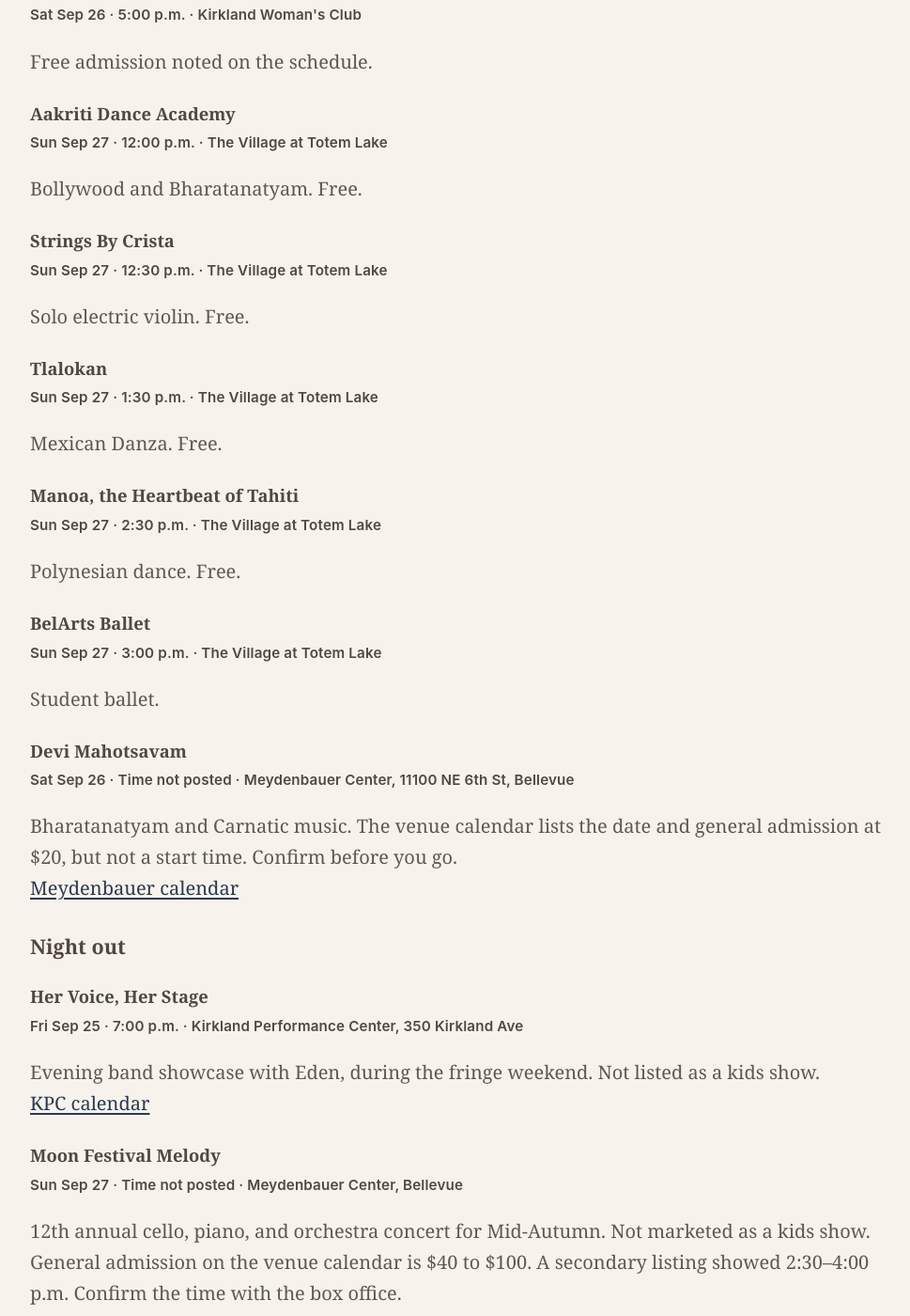
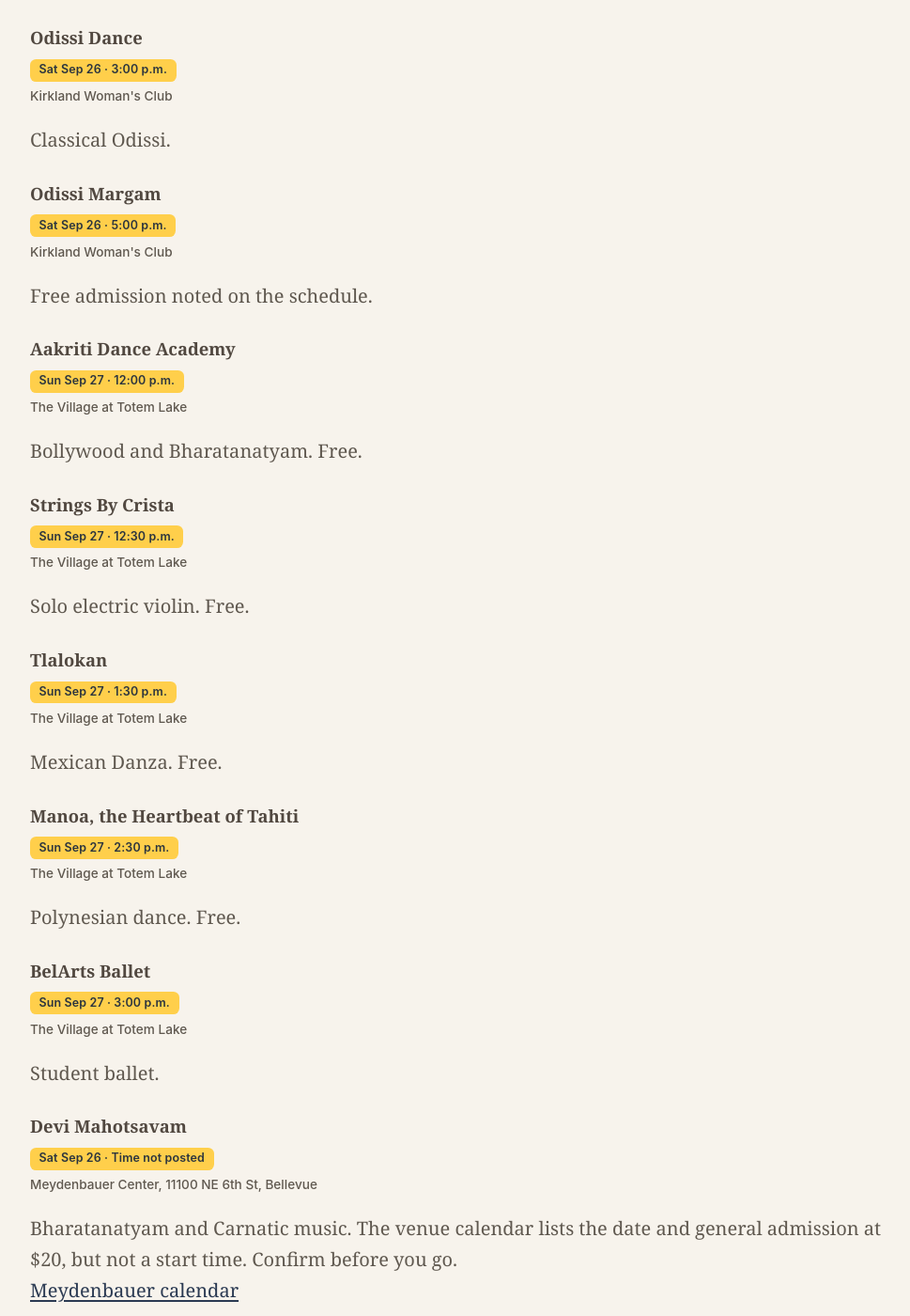
Before and after one commit to madskristensen/afterpickup, a Jekyll site: the page built from _redmond/2026-w39.md, in a window 1280 px wide and 1400 px high, scrolled down 5001 px. Shown: the whole window at 94% size, without its empty margins (148-1117 px from the left). Built offline with Jekyll 4.4.1, drawn with Linux system fonts in a browser that asks for light colours; some of the changed text lies outside the part shown.

Commit message:
Separate event dates from headlines on the Redmond weeks.
Each item is now a title, a small date and time callout, then the place, the blurb, and the source link.

Co-authored-by: Mads Kristensen <madskristensen@users.noreply.github.com>

```diff
--- a/_redmond/2026-w39.md
+++ b/_redmond/2026-w39.md
@@ -21,7 +21,8 @@ A Saturday packed with teens, BBQ, crafts, market finds, and a free evening conc
 ## For teens
 
 ### Teen Back to School Bash
-<p class="redmond-event-meta">Sat Sep 26 · 12:00–3:00 p.m. · Redmond Community Center at Marymoor Village, 6505 176th Ave NE</p>
+<p class="redmond-event-when">Sat Sep 26 · 12:00–3:00 p.m.</p>
+<p class="redmond-event-place">Redmond Community Center at Marymoor Village, 6505 176th Ave NE</p>
 
 {% include redmond/event-photo.html
    src="/assets/images/redmond/w40-teen-lounge.webp"
@@ -35,7 +36,8 @@ City-listed community event for teens.
 ## Parks, market & BBQ
 
 ### Redmond Saturday Market
-<p class="redmond-event-meta">Sat Sep 26 · 9:00 a.m.–2:00 p.m. · 9900 Willows Rd NE</p>
+<p class="redmond-event-when">Sat Sep 26 · 9:00 a.m.–2:00 p.m.</p>
+<p class="redmond-event-place">9900 Willows Rd NE</p>
 
 {% include redmond/event-photo.html
    src="/assets/images/redmond/saturday-market.webp"
@@ -47,7 +49,8 @@ Open through Oct 31.
 [redmondsaturdaymarket.org](http://www.redmondsaturdaymarket.org/)
 
 ### Smoke on the Sound
-<p class="redmond-event-meta">Sat Sep 26 · 11:00 a.m.–4:00 p.m. · Marymoor Park, 6046 W Lake Sammamish Pkwy NE</p>
+<p class="redmond-event-when">Sat Sep 26 · 11:00 a.m.–4:00 p.m.</p>
+<p class="redmond-event-place">Marymoor Park, 6046 W Lake Sammamish Pkwy NE</p>
 
 Public day; competition also Sun Sep 27. Inaugural KCBS BBQ competition. OneRedmond and the organizer list free public attendance Saturday with tasting, music, and a beer garden vibe. Family note: beer garden on site.
 [OneRedmond](https://engage.oneredmond.org/events/smoke-on-the-sound) · [smokeonthesound.com](https://www.smokeonthesound.com/)
@@ -55,7 +58,8 @@ Public day; competition also Sun Sep 27. Inaugural KCBS BBQ competition. OneRedm
 ## For kids
 
 ### Arts in the Park
-<p class="redmond-event-meta">Sat Sep 26 · 4:00–8:00 p.m. · Downtown Park, 16101 Redmond Way</p>
+<p class="redmond-event-when">Sat Sep 26 · 4:00–8:00 p.m.</p>
+<p class="redmond-event-place">Downtown Park, 16101 Redmond Way</p>
 
 {% include redmond/event-photo.html
    src="/assets/images/redmond/w38-downtown-park.webp"
@@ -67,7 +71,8 @@ Free. Redmond Academy of Theatre Arts, Seattle Community Theater, Faizi Piano Ac
 [OneRedmond](https://engage.oneredmond.org/events/arts-in-the-park) · [Eventbrite](https://www.eventbrite.com/e/arts-in-the-park-redmond-tickets-1996026726671)
 
 ### Umbrella Fringe Festival
-<p class="redmond-event-meta">Fri–Sun Sep 25–27 · Kirkland Arts Center and partner sites</p>
+<p class="redmond-event-when">Fri–Sun Sep 25–27</p>
+<p class="redmond-event-place">Kirkland Arts Center and partner sites</p>
 
 {% include redmond/event-photo.html
    src="/assets/images/redmond/umbrella-fringe.webp"
@@ -79,52 +84,62 @@ Many short free shows around Kirkland. Some bills are adult or experimental. The
 [Festival schedule](https://kirklandartscenter.org/kirkland-fringe-festival/)
 
 ### Step. Feel. Tell.
-<p class="redmond-event-meta">Sat Sep 26 · 12:00 p.m. · Kirkland Woman's Club</p>
+<p class="redmond-event-when">Sat Sep 26 · 12:00 p.m.</p>
+<p class="redmond-event-place">Kirkland Woman's Club</p>
 
 Kuchipudi, classical Indian dance and storytelling.
 
 ### Potluck of Improv Fun
-<p class="redmond-event-meta">Sat Sep 26 · 1:00 p.m. · Kirkland Woman's Club</p>
+<p class="redmond-event-when">Sat Sep 26 · 1:00 p.m.</p>
+<p class="redmond-event-place">Kirkland Woman's Club</p>
 
 Short-form improv. The schedule calls it fast, fun, and family friendly.
 
 ### Odissi Dance
-<p class="redmond-event-meta">Sat Sep 26 · 3:00 p.m. · Kirkland Woman's Club</p>
+<p class="redmond-event-when">Sat Sep 26 · 3:00 p.m.</p>
+<p class="redmond-event-place">Kirkland Woman's Club</p>
 
 Classical Odissi.
 
 ### Odissi Margam
-<p class="redmond-event-meta">Sat Sep 26 · 5:00 p.m. · Kirkland Woman's Club</p>
+<p class="redmond-event-when">Sat Sep 26 · 5:00 p.m.</p>
+<p class="redmond-event-place">Kirkland Woman's Club</p>
 
 Free admission noted on the schedule.
 
 ### Aakriti Dance Academy
-<p class="redmond-event-meta">Sun Sep 27 · 12:00 p.m. · The Village at Totem Lake</p>
+<p class="redmond-event-when">Sun Sep 27 · 12:00 p.m.</p>
+<p class="redmond-event-place">The Village at Totem Lake</p>
 
 Bollywood and Bharatanatyam. Free.
 
 ### Strings By Crista
-<p class="redmond-event-meta">Sun Sep 27 · 12:30 p.m. · The Village at Totem Lake</p>
+<p class="redmond-event-when">Sun Sep 27 · 12:30 p.m.</p>
+<p class="redmond-event-place">The Village at Totem Lake</p>
 
 Solo electric violin. Free.
 
 ### Tlalokan
-<p class="redmond-event-meta">Sun Sep 27 · 1:30 p.m. · The Village at Totem Lake</p>
+<p class="redmond-event-when">Sun Sep 27 · 1:30 p.m.</p>
+<p class="redmond-event-place">The Village at Totem Lake</p>
 
 Mexican Danza. Free.
 
 ### Manoa, the Heartbeat of Tahiti
-<p class="redmond-event-meta">Sun Sep 27 · 2:30 p.m. · The Village at Totem Lake</p>
+<p class="redmond-event-when">Sun Sep 27 · 2:30 p.m.</p>
+<p class="redmond-event-place">The Village at Totem Lake</p>
 
 Polynesian dance. Free.
 
 ### BelArts Ballet
-<p class="redmond-event-meta">Sun Sep 27 · 3:00 p.m. · The Village at Totem Lake</p>
+<p class="redmond-event-when">Sun Sep 27 · 3:00 p.m.</p>
+<p class="redmond-event-place">The Village at Totem Lake</p>
 
 Student ballet.
 
 ### Devi Mahotsavam
-<p class="redmond-event-meta">Sat Sep 26 · Time not posted · Meydenbauer Center, 11100 NE 6th St, Bellevue</p>
+<p class="redmond-event-when">Sat Sep 26 · Time not posted</p>
+<p class="redmond-event-place">Meydenbauer Center, 11100 NE 6th St, Bellevue</p>
 
 Bharatanatyam and Carnatic music. The venue calendar lists the date and general admission at $20, but not a start time. Confirm before you go.
 [Meydenbauer calendar](https://meydenbauer.com/theatre/attend-a-show/calendar-ticket-information/)
@@ -132,19 +147,22 @@ Bharatanatyam and Carnatic music. The venue calendar lists the date and general
 ## Night out
 
 ### Her Voice, Her Stage
-<p class="redmond-event-meta">Fri Sep 25 · 7:00 p.m. · Kirkland Performance Center, 350 Kirkland Ave</p>
+<p class="redmond-event-when">Fri Sep 25 · 7:00 p.m.</p>
+<p class="redmond-event-place">Kirkland Performance Center, 350 Kirkland Ave</p>
 
 Evening band showcase with Eden, during the fringe weekend. Not listed as a kids show.
 [KPC calendar](https://www.kpcenter.org/get-tickets/)
 
 ### Moon Festival Melody
-<p class="redmond-event-meta">Sun Sep 27 · Time not posted · Meydenbauer Center, Bellevue</p>
+<p class="redmond-event-when">Sun Sep 27 · Time not posted</p>
+<p class="redmond-event-place">Meydenbauer Center, Bellevue</p>
 
 12th annual cello, piano, and orchestra concert for Mid-Autumn. Not marketed as a kids show. General admission on the venue calendar is $40 to $100. A secondary listing showed 2:30–4:00 p.m. Confirm the time with the box office.
 [Meydenbauer calendar](https://meydenbauer.com/theatre/attend-a-show/calendar-ticket-information/)
 
 ### Ragtime
-<p class="redmond-event-meta">Sat Sep 26 · 2:00 and 7:30 p.m., Sun Sep 27 · 2:00 p.m. · Francis J. Gaudette Theatre, Issaquah</p>
+<p class="redmond-event-when">Sat Sep 26 · 2:00 and 7:30 p.m., Sun Sep 27 · 2:00 p.m.</p>
+<p class="redmond-event-place">Francis J. Gaudette Theatre, Issaquah</p>
 
 {% include redmond/event-photo.html
    src="/assets/images/redmond/ragtime.webp"
@@ -158,7 +176,8 @@ TeenTix lists these times among other dates in the Issaquah run (through Oct 18)
 ## Library
 
 ### Saturday Crafternoon
-<p class="redmond-event-meta">Sat Sep 26 · 12:30–1:30 p.m. · Redmond Library, 15990 NE 85th St</p>
+<p class="redmond-event-when">Sat Sep 26 · 12:30–1:30 p.m.</p>
+<p class="redmond-event-place">Redmond Library, 15990 NE 85th St</p>
 
 {% include redmond/event-photo.html
    src="/assets/images/redmond/redmond-library.webp"
@@ -170,7 +189,8 @@ Listed on the branch events board.
 [KCLS Redmond](https://kcls.org/locations/redmond/)
 
 ### Tutors (homework help)
-<p class="redmond-event-meta">Sun Sep 27 · 3:00–5:00 p.m. · Redmond Library</p>
+<p class="redmond-event-when">Sun Sep 27 · 3:00–5:00 p.m.</p>
+<p class="redmond-event-place">Redmond Library</p>
 
 Drop-in Study Zone support.
 [KCLS Redmond](https://kcls.org/locations/redmond/)
@@ -178,7 +198,8 @@ Drop-in Study Zone support.
 ## Looking ahead to next week
 
 ### Teen Center idea drop-ins
-<p class="redmond-event-meta">Wed Sep 30 · RHS Library · Thu Oct 1 · Marymoor Village Community Center</p>
+<p class="redmond-event-when">Wed Sep 30 and Thu Oct 1</p>
+<p class="redmond-event-place">RHS Library, then Marymoor Village Community Center</p>
 
 [Teen Center Project](https://www.redmond.gov/2494/Teen-Center-Project)
 
@@ -187,11 +208,13 @@ Drop-in Study Zone support.
 Downtown happy hours stay easy for a post-market or post-concert bite.
 
 ### Woodblock
-<p class="redmond-event-meta">Daily · 3:00–5:00 p.m. · Downtown</p>
+<p class="redmond-event-when">Daily · 3:00–5:00 p.m.</p>
+<p class="redmond-event-place">Downtown</p>
 
 [Woodblock happy hour](https://www.woodblockredmond.com/happy-hour)
 
 ### Tavolàta
-<p class="redmond-event-meta">Daily · 4:00–6:00 p.m. · Downtown</p>
+<p class="redmond-event-when">Daily · 4:00–6:00 p.m.</p>
+<p class="redmond-event-place">Downtown</p>
 
 [Tavolàta](https://ethanstowellrestaurants.com/restaurants/tavolata-redmond)
--- a/assets/css/main.scss
+++ b/assets/css/main.scss
@@ -622,16 +622,38 @@ figcaption {
 }
 
 .redmond-section .prose h3 {
-  margin-bottom: 0.2rem;
+  display: block;
+  margin: 1.6rem 0 0.45rem;
 }
 
-.redmond-section .redmond-event-meta {
-  margin: 0 0 0.75rem;
+.redmond-section .prose .redmond-event-when,
+.redmond-section .prose .redmond-event-place {
+  margin-top: 0;
+}
+
+.redmond-section .prose .redmond-event-when {
+  display: block;
+  width: fit-content;
+  max-width: 100%;
+  margin-bottom: 0.4rem;
+  padding: 0.22rem 0.6rem;
+  background: #FFCF4B;
+  color: #2C353E;
   font-family: var(--ui);
-  font-size: 0.95rem;
+  font-size: 0.78rem;
   font-weight: 600;
+  line-height: 1.35;
   letter-spacing: 0.01em;
-  color: var(--ink);
+  border-radius: 0.4rem;
+}
+
+.redmond-section .prose .redmond-event-place {
+  margin-bottom: 0.45rem;
+  font-family: var(--ui);
+  font-size: 0.85rem;
+  font-weight: 500;
+  line-height: 1.4;
+  color: var(--soft-ink);
 }
 
 .prose figure.redmond-event-photo {
```
Also changed, not shown: _redmond/2026-w38.md (+26 -13 lines), _redmond/2026-w40.md (+28 -14 lines), README.md.
